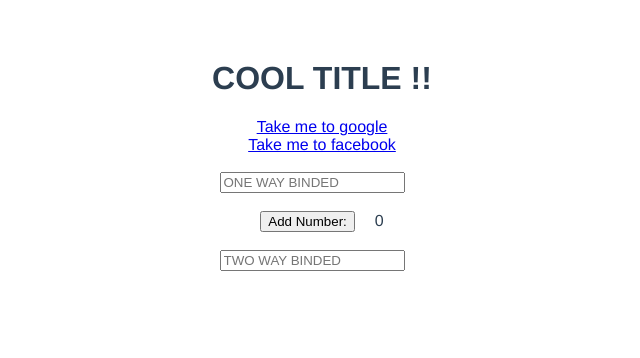
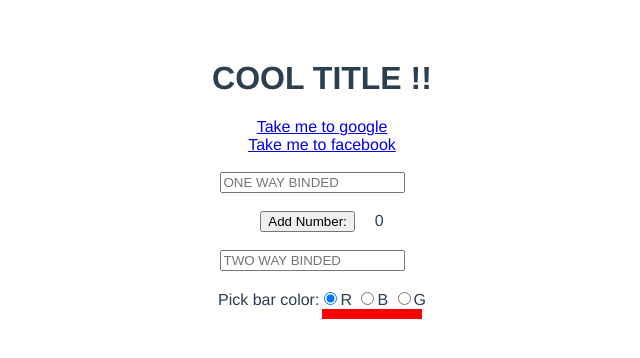
Before and after one commit to Ikanant/Vue-Web-App, a Vue app: page / in a window 1280 px wide. Shown: the top 358 px of the page, without its empty margins (318-958 px from the left). Built offline with nearby package versions, Linux system fonts and the light colour scheme.

Commit message:
Added radio button two way binding to change style of a separate div

```diff
--- a/src/components/DisplayDataRespondToEvents.vue
+++ b/src/components/DisplayDataRespondToEvents.vue
@@ -23,6 +23,21 @@
             <input type="text" v-model="twoWayBindedMessage " style="margin-right: 20px;" placeholder="TWO WAY BINDED"/>
             <label>{{twoWayBindedMessage}}</label>
         </div>
+        <br/>
+        <div id="radioButtonDiv">
+            <label>Pick bar color:</label>
+            <label for="color-r">
+                <input type="radio" id="color-red" value="red" v-model="barColor"/>R
+            </label>
+            <label for="color-b">
+                <input type="radio" id="color-blue" value="blue" v-model="barColor"/>B
+            </label>
+            <label for="color-g">
+                <input type="radio" id="color-green" value="green" v-model="barColor"/>G
+            </label>
+            <br/>
+            <div id="colorBar" class="barColor" v-bind:style="{'background-color': barColor}"></div>
+        </div>
     </div>
 </template>
 
@@ -38,6 +53,7 @@ export default {
           message: '',
           twoWayBindedMessage: '',
           counter: 0,
+          barColor: 'red',
           google: "https://google.com",
           facebook: "https://facebook.com"
       }
@@ -52,4 +68,9 @@ export default {
 </script>
 
 <style scoped>
+    .barColor {
+        height: 10px;
+        width: 100px;
+        margin-left: 50%;
+    }
 </style>
```
